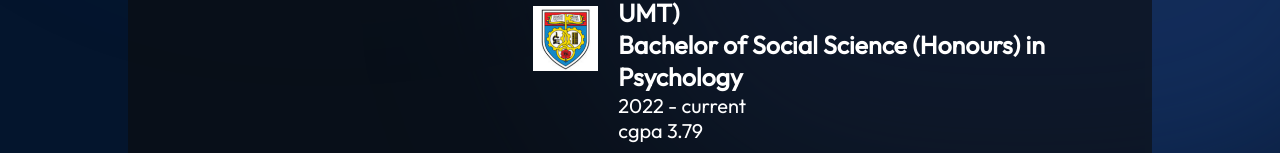
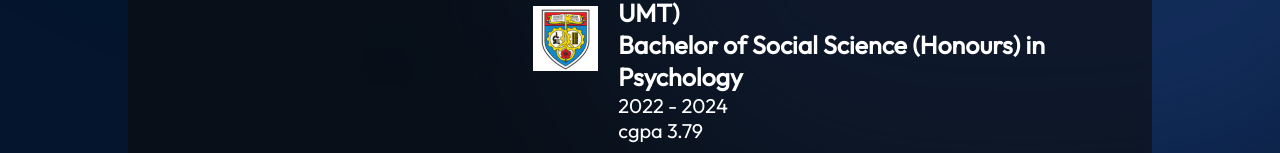
Before and after one commit to Jinny0077/react-portfolio, a React (Vite) app: page / in a window 1280 px wide. Shown: the part 799-952 px from the top of the page. Built offline with nearby package versions, Linux system fonts and the light colour scheme.

Commit message:
Updated education year

```diff
--- a/src/components/Education/Education.jsx
+++ b/src/components/Education/Education.jsx
@@ -25,7 +25,7 @@ export const Education = () => {
                 UMT)
               </h3>
               <h3>Bachelor of Social Science (Honours) in Psychology</h3>
-              <h4>2022 - current</h4>
+              <h4>2022 - 2024</h4>
               <p>cgpa 3.79</p>
             </div>
           </li>
```
